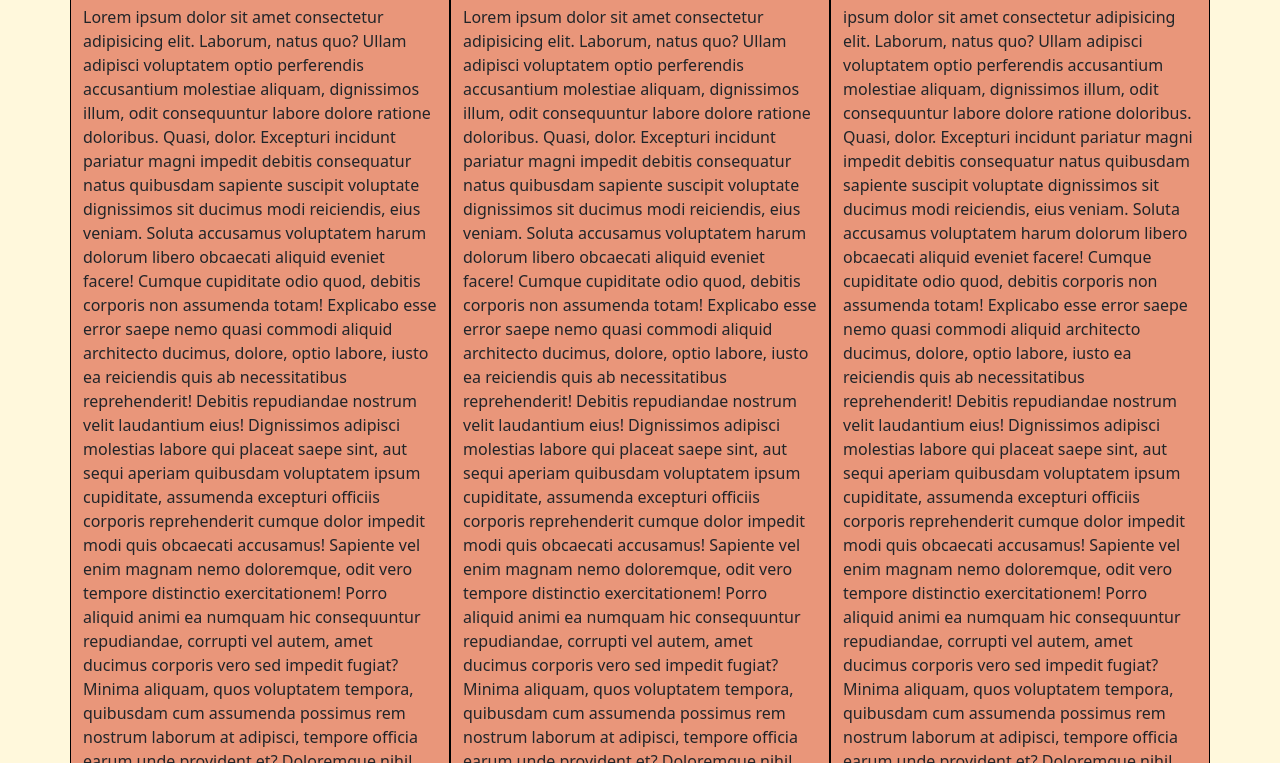
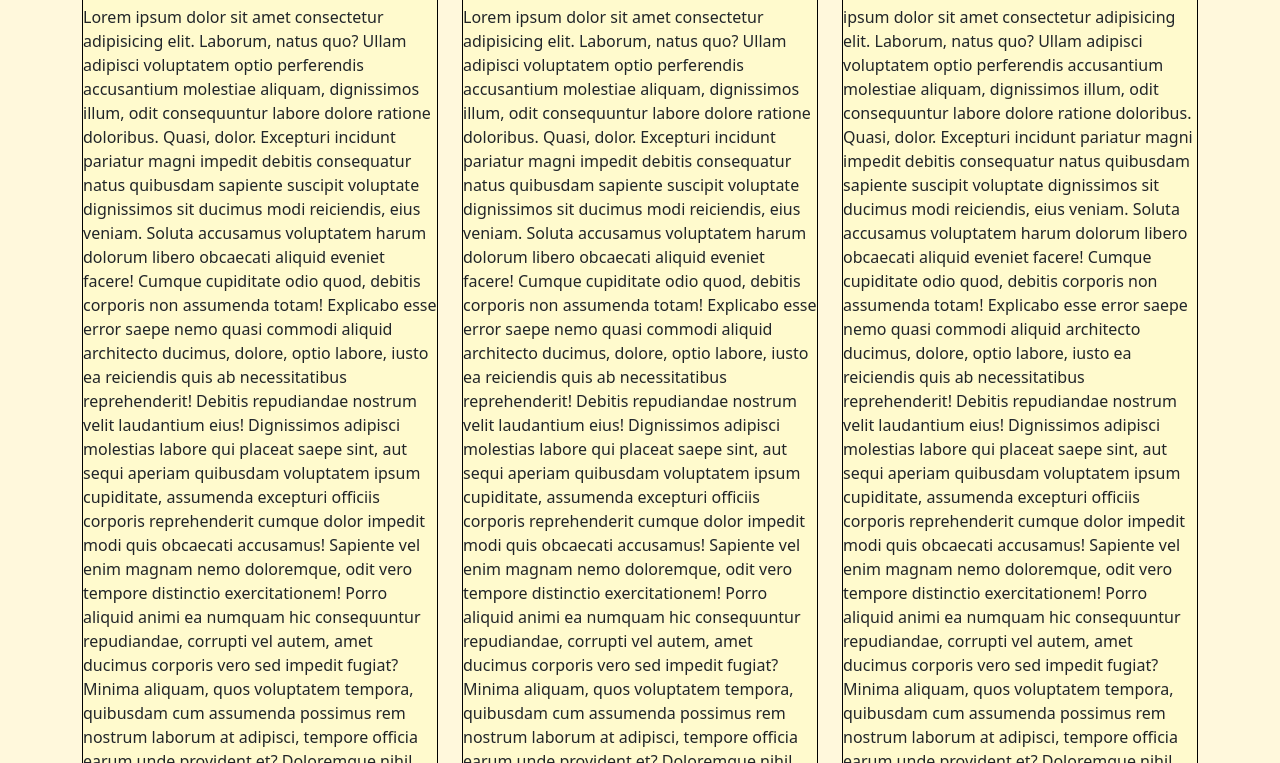
Before and after one commit to sambhu-thakur/module2-Assignment2, a plain HTML site: page index.html in a window 1280 px wide. Shown: the part 150-913 px from the top of the page. Drawn offline with nearby package versions, Linux system fonts and the light colour scheme.

Commit message:
Update test.css

```diff
--- a/test.css
+++ b/test.css
@@ -1,10 +1,12 @@
 body{
   background-color: cornsilk;
 }
-#header-nav{
+#header-nav  {
     background-color: rgb(230, 121, 121);
 
+
 }
+
 #brand{
   text-transform: uppercase;
   color: black;
@@ -25,21 +27,30 @@ border: 1px solid lightblue;
   color: black;
 
 }
-.col-xs-12{
-  height: 1000px;
-  border: 1px solid black;
-  background-color: darksalmon;
-  overflow: hidden;
-  margin-bottom: 3%;
-}
 
 .navbar-dark .navbar-toggler {
   color: rgb(13 13 13 / 55%);
   border-color: #141619;
 }
+.navbar{
+  background-color: darkgrey;
+}
+.box{
+  border: 1px solid black;
+  background-color: lemonchiffon;
+
+
+}
+
+
 
 @media(min-width: 575px) and (max-width: 1600px){
   #navlist{
     display: none;
-  }
+
 }
+.navbar-toggler{
+  display: none;
+}
+
+}
```
